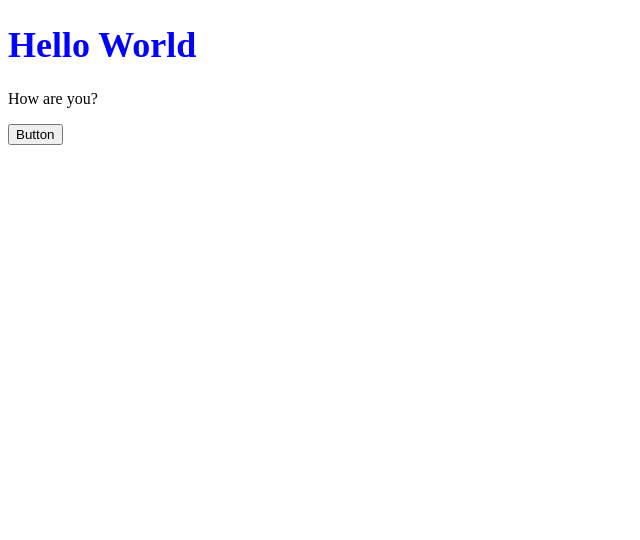
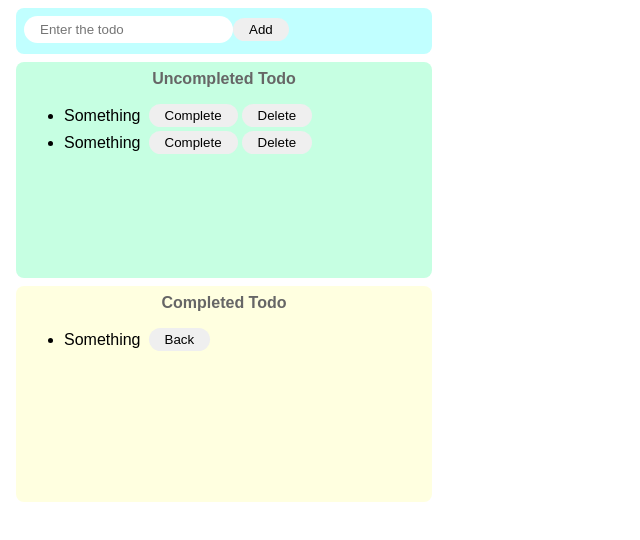
Before and after one commit to Gavriil84/react-todo, a React (Create React App) app: page / in a window 1280 px wide. Shown: the top 540 px of the page, without its empty margins (0-640 px from the left). Built offline with nearby package versions, Linux system fonts and the light colour scheme.

Commit message:
add elements and style

```diff
--- a/src/App.jsx
+++ b/src/App.jsx
@@ -1,18 +1,37 @@
 import React from "react";
+import "./styles.css";
 
-const App = () => {
-  const onClickButton = () => alert();
-  const contentStyle = {
-    color: "blue",
-    fontSize: "36px"
-  };
+export const App = () => {
   return (
     <>
-      <h1 style={contentStyle}>Hello World</h1>
-      <p>How are you?</p>
-      <button onClick={onClickButton}>Button</button>
+      <div className="input-area">
+        <input placeholder="Enter the todo" />
+        <button>Add</button>
+      </div>
+      <div className="uncompleted-area">
+        <p className="title">Uncompleted Todo</p>
+        <ul>
+          <div className="list-row">
+            <li>Something</li>
+            <button>Complete</button>
+            <button>Delete</button>
+          </div>
+          <div className="list-row">
+            <li>Something</li>
+            <button>Complete</button>
+            <button>Delete</button>
+          </div>
+        </ul>
+      </div>
+      <div className="complete-area">
+        <p className="title">Completed Todo</p>
+        <ul>
+          <div className="list-row">
+            <li>Something</li>
+            <button>Back</button>
+          </div>
+        </ul>
+      </div>
     </>
   );
 };
-
-export default App;
--- a/src/index.js
+++ b/src/index.js
@@ -1,5 +1,5 @@
 import React from "react";
 import ReactDom from "react-dom";
-import App from "./App";
+import { App } from "./App";
 
 ReactDom.render(<App />, document.getElementById("root"));
--- /dev/null
+++ b/src/styles.css
@@ -0,0 +1,67 @@
+body {
+  font-family: sans-serif;
+}
+
+input {
+  border-radius: 16px;
+  border: none;
+  padding: 6px 16px;
+  outline: none;
+}
+
+button {
+  margin-right: 4px;
+  border-radius: 16px;
+  border: none;
+  padding: 4px 16px;
+}
+
+button:hover {
+  background-color: #ff7fff;
+  color: #fff;
+  cursor: pointer;
+}
+
+li {
+  margin-right: 8px;
+}
+
+.input-area {
+  background: #c1ffff;
+  width: 400px;
+  height: 30px;
+  padding: 8px;
+  margin: 8px;
+  border-radius: 8px;
+}
+
+.uncompleted-area {
+  background-color: #c6ffe2;
+  width: 400px;
+  min-height: 200px;
+  padding: 8px;
+  margin: 8px;
+  border-radius: 8px;
+}
+
+.complete-area {
+  background-color: #ffffe0;
+  width: 400px;
+  min-height: 200px;
+  padding: 8px;
+  margin: 8px;
+  border-radius: 8px;
+}
+
+.title {
+  text-align: center;
+  margin-top: 0;
+  font-weight: bold;
+  color: #666;
+}
+
+.list-row {
+  display: flex;
+  align-items: center;
+  padding-bottom: 4px;
+}
```
